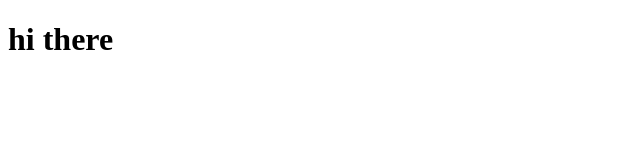
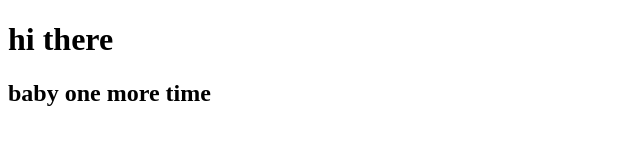
Before and after one commit to Karongo/Foldermine, a plain HTML site: page index.html in a window 1280 px wide. Shown: the whole page, without its empty margins (0-640 px from the left). Drawn offline with Linux system fonts and the light colour scheme.

Commit message:
baby one more time code

```diff
--- a/index.html
+++ b/index.html
@@ -6,6 +6,6 @@
   </head>
   <body>
     <h1>hi there</h1>
-
+<h2>baby one more time</h2>
   </body>
 </html>
```
